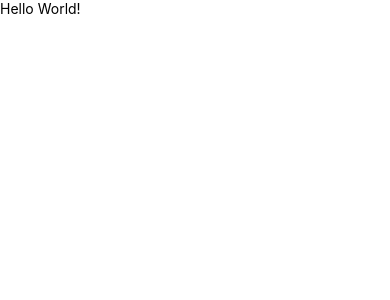
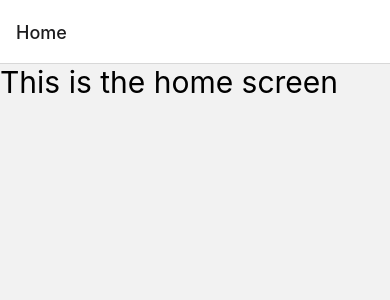
Before and after one commit to hctensa/nerdio, a React Native app: screen / in a window 390 px wide. Shown: the top 300 px of the page. Built offline with nearby package versions, Linux system fonts and the light colour scheme.

Commit message:
Created Basic Navigation

```diff
--- a/App.tsx
+++ b/App.tsx
@@ -1,11 +1,41 @@
+// IMPORTING ALL LIBRARIES
 import * as React from 'react';
+import * as Native from 'react-native';
 import { NavigationContainer } from '@react-navigation/native';
-import * as RN from 'react-native';
+import { createNativeStackNavigator } from '@react-navigation/native-stack';
+
+//IMPORTING NERDIO ASSETS
+import Style from './assets/style'
+
 
 function App(): JSX.Element {
+  // === SCREENS
+  const HomeScreen = () => {
+    return (
+      <Native.View>
+        <Native.Text style={Style.Heading}>This is the home screen</Native.Text>
+      </Native.View>
+    )
+  }
+  const GameScreen = () => {
+    return (
+      <Native.View>
+        <Native.Text>This is the game screen</Native.Text>
+      </Native.View>
+    )
+  }
+
+  // === GAME LOGIC
+
+  // === NAVIGATION
+  const Stack = createNativeStackNavigator();
+
   return (
     <NavigationContainer>
-      <RN.Text>Hello World!</RN.Text>
+      <Stack.Navigator initialRouteName="Home">
+        <Stack.Screen name="Home" component={HomeScreen}/>
+        <Stack.Screen name="Game" component={GameScreen}/>
+      </Stack.Navigator>
     </NavigationContainer>
   );
 }
--- /dev/null
+++ b/assets/style.tsx
@@ -0,0 +1,9 @@
+import * as Native from 'react-native';
+
+const Style = Native.StyleSheet.create({
+    Heading : {
+        fontSize: 30
+    }
+})
+
+export default Style;
--- a/package.json
+++ b/package.json
@@ -11,6 +11,7 @@
   },
   "dependencies": {
     "@react-navigation/native": "^6.1.6",
+    "@react-navigation/native-stack": "^6.9.12",
     "react": "18.2.0",
     "react-native": "0.71.8",
     "react-native-safe-area-context": "^4.5.2",
```
Also changed, not shown: 1 other file (tests, documents, lock files or other folders).
